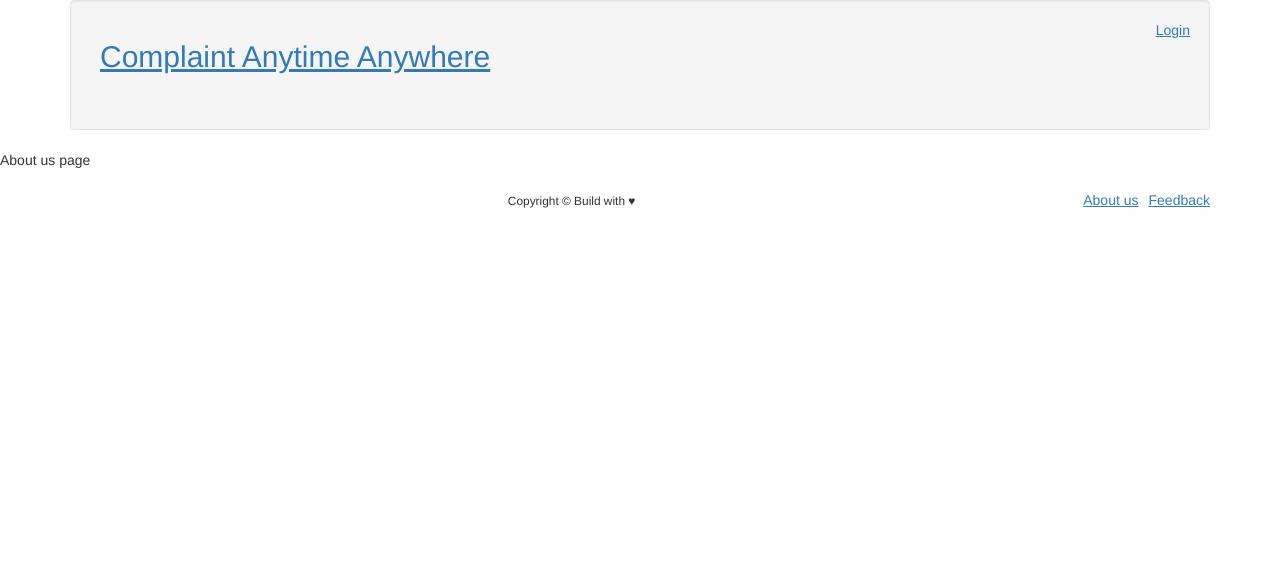
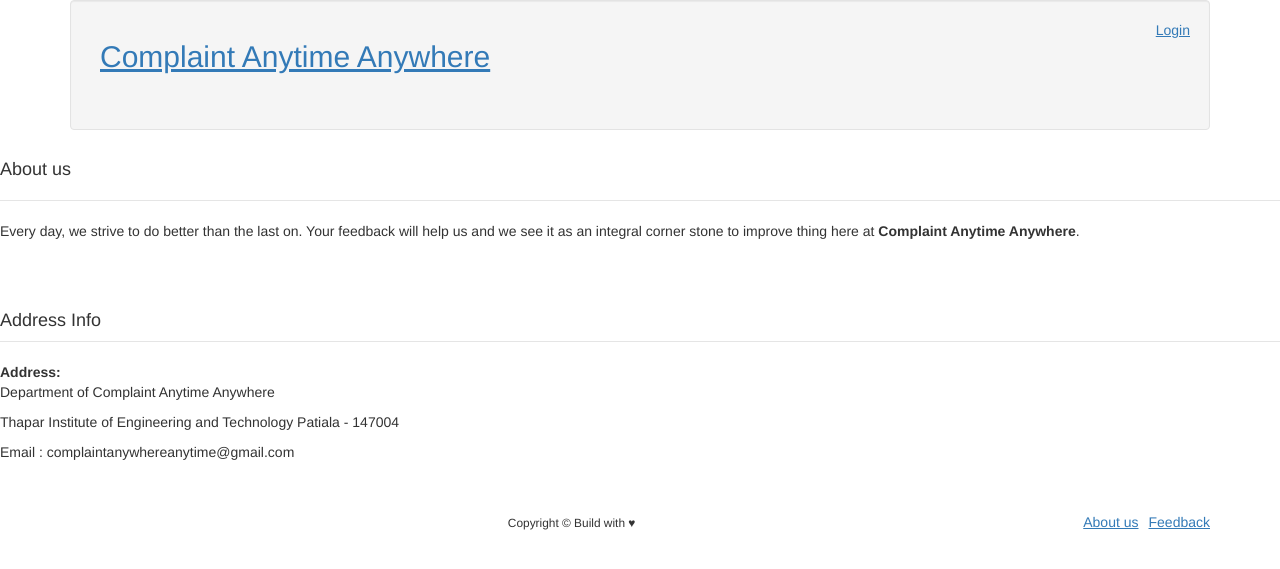
Before and after one commit to vasukataria/H-ComplaintAnywhereAnytime, a Django app: a page that uses templates/about-us.html in a window 1280 px wide. Shown: the top 569 px of the page. Run offline with Django 3.2, Linux system fonts and the light colour scheme; some libraries are stand-ins or nearby versions.

Commit message:
ux changes

```diff
--- a/templates/about-us.html
+++ b/templates/about-us.html
@@ -1,5 +1,18 @@
 {% extends 'base.html' %}
 
 {% block content %}
-About us page
+<legend >
+        <h4 class="form-heading" style="margin-bottom:20px" >About us</h4>
+    </legend>
+
+<p>Every day, we strive to do better than the last on. Your feedback will help us and we see it as an integral
+        corner stone to improve thing here at <b>Complaint Anytime Anywhere</b>.</p>
+        <legend >
+                <h4 class="form-heading" style="padding-top:60px" >Address Info</h4>
+            </legend>
+
+<b>Address:</b>
+<p>Department of Complaint Anytime Anywhere</p>
+<p>Thapar Institute of Engineering and Technology Patiala - 147004</p>
+<p>Email	:	complaintanywhereanytime@gmail.com</p>
 {% endblock %}
```
Also changed, not shown: templates/feedback.html (+13 -2 lines), 1 other file.
